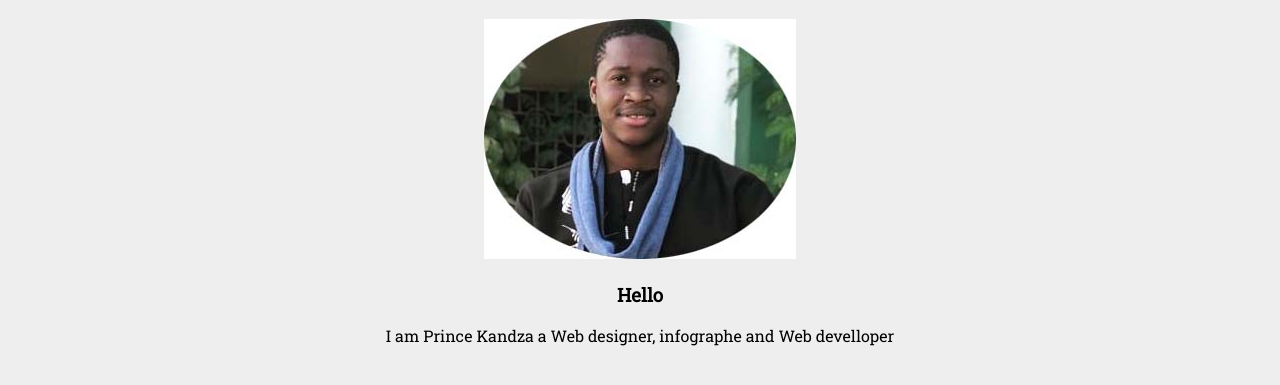
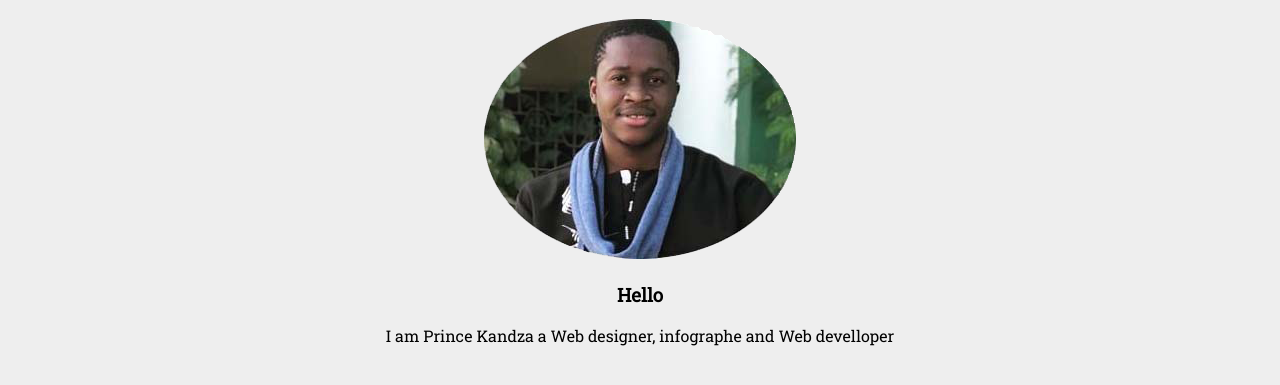
Before and after one commit to costany93/Personnal-Site-with-CSS, a plain HTML site: page index.html in a window 1280 px wide. Shown: the part 669-1054 px from the top of the page. Drawn offline with Linux system fonts and the light colour scheme.

Commit message:
modification de l url de la photo CV à la section middle-container du fichier index.html

```diff
--- a/index.html
+++ b/index.html
@@ -17,7 +17,7 @@
 		<div class="middle-container">
 			<div class="middle-first-container container-height">
 				<h1>Informations personnelles</h1>
-				<img src="prince.jpg" alt="">
+				<img src="princepng.png" alt="">
 				<h3>Hello</h3>
 				<p>I am Prince Kandza a Web designer, infographe and Web develloper</p>
 			</div>
```
